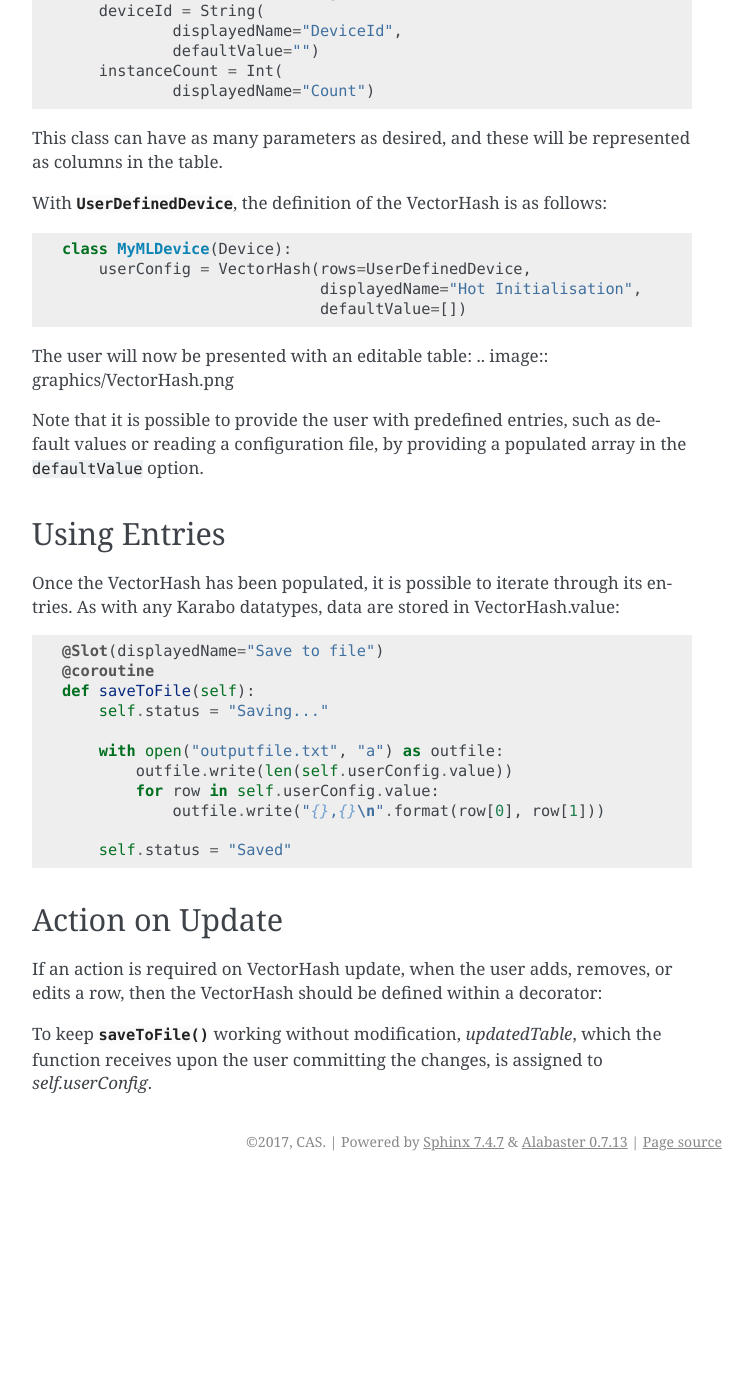
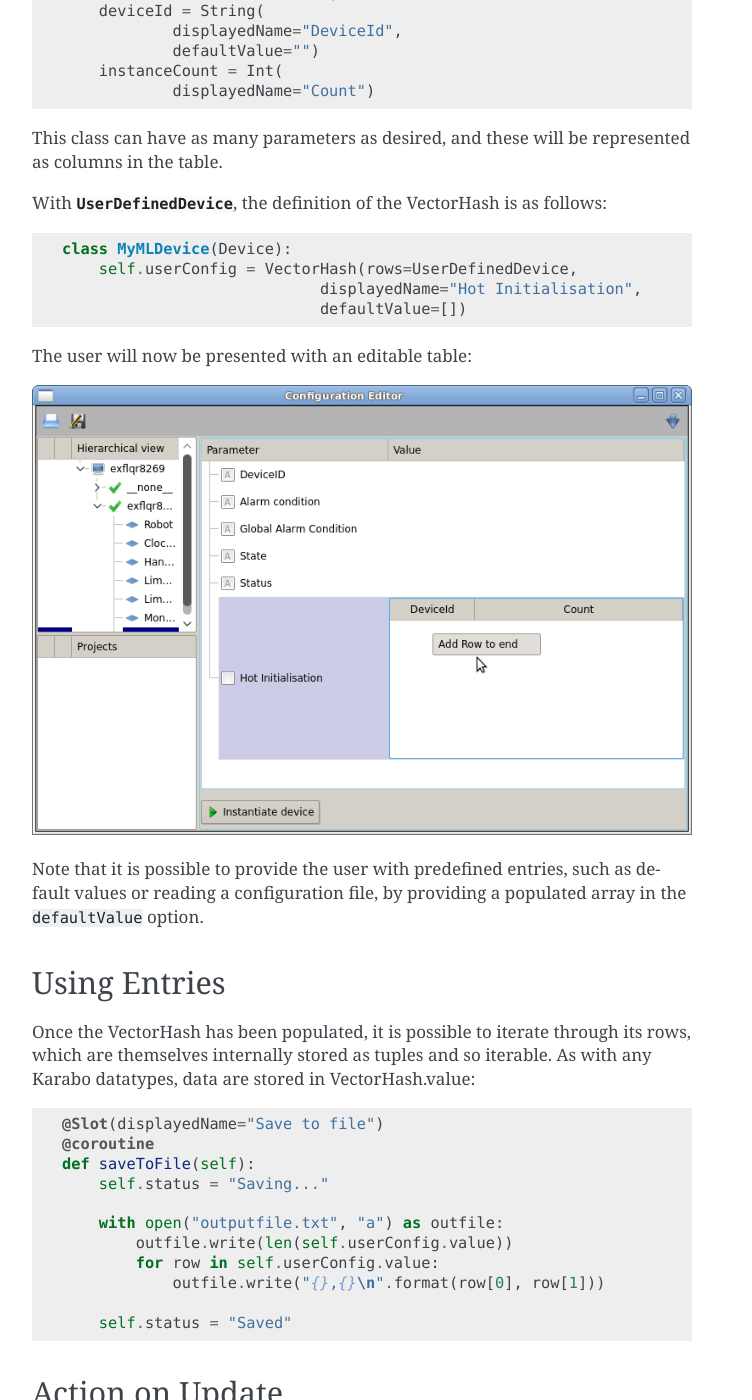
Before and after one commit to European-XFEL/howToMiddlelayer, a Sphinx documentation site: the page built from source/chap6/vector_hash.rst, in a window 1280 px wide and 1400 px high, scrolled down 351 px. Shown: the whole window, without its empty margins (388-1140 px from the left). Built offline with Sphinx 7.4.7, drawn with Linux system fonts in a browser that asks for light colours; pages that are not in the unit, such as notebooks, are missing from menus; before the commit the page ends 1532 px from its top, so only the background shows below that; some of the changed text lies outside the part shown.

Commit message:
Fix formatting 2

```diff
--- a/source/chap6/vector_hash.rst
+++ b/source/chap6/vector_hash.rst
@@ -24,12 +24,15 @@ This class can have as many parameters as desired, and these will be represented
 as columns in the table.
 
 With :class:`UserDefinedDevice`, the definition of the VectorHash is as follows:
-::
+
+.. code-block:: Python
+
     class MyMLDevice(Device):
-        userConfig = VectorHash(rows=UserDefinedDevice,
+        self.userConfig = VectorHash(rows=UserDefinedDevice,
                                 displayedName="Hot Initialisation",
                                 defaultValue=[])
 The user will now be presented with an editable table:
+
 .. image:: graphics/VectorHash.png
 
 Note that it is possible to provide the user with predefined entries, such as
@@ -39,7 +42,7 @@ in the ``defaultValue`` option.
 Using Entries
 -------------
 Once the VectorHash has been populated, it is possible to iterate through its
-entries.
+rows, which are themselves internally stored as tuples and so iterable.
 As with any Karabo datatypes, data are stored in VectorHash.value:
 
 .. code-block:: Python
@@ -63,6 +66,7 @@ If an action is required on VectorHash update, when the user adds, removes, or
 edits a row, then the VectorHash should be defined within a decorator:
 
 .. code-block:: Python
+
     @VectorHash(rows=UserDefinedDevice,
                 displayedName="Hot Initialisation",
                 defaultValue=[])
```
